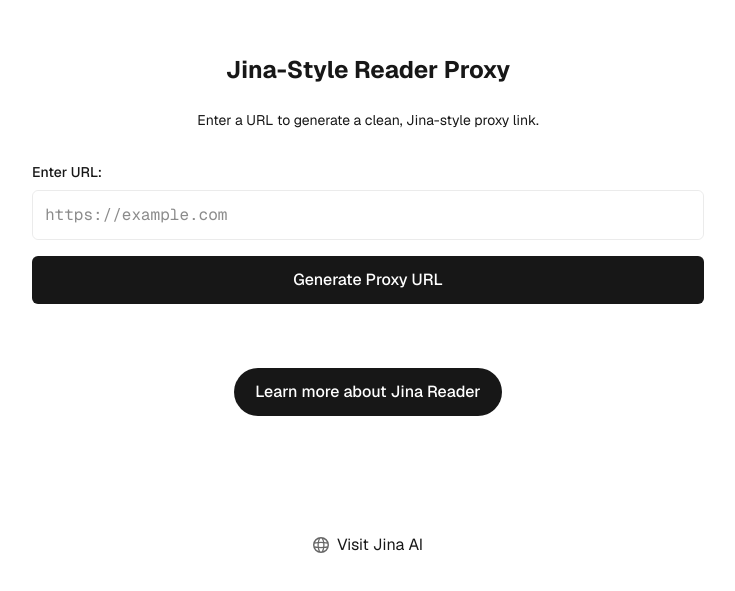
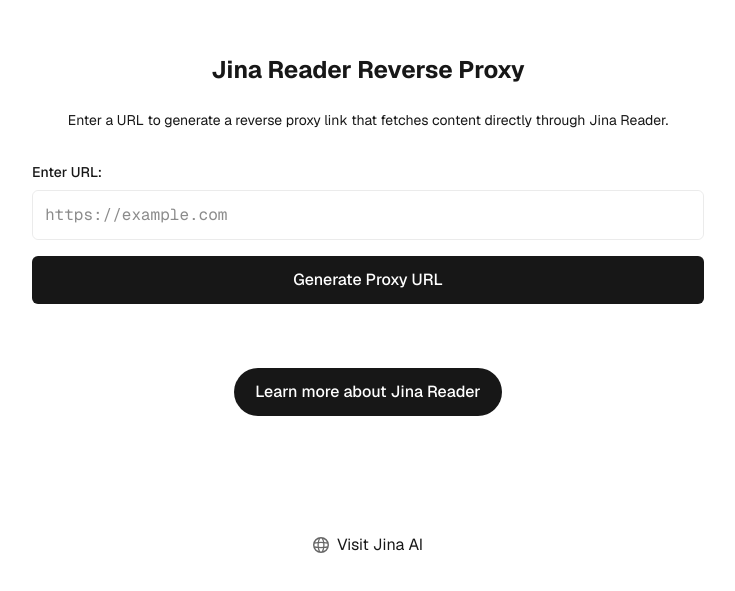
Before and after one commit to Slyracoon23/jina-verify, a Next.js app: page / in a window 1280 px wide. Shown: the part 165-756 px from the top of the page, without its empty margins (272-1007 px from the left). Built offline with nearby package versions, Linux system fonts and the light colour scheme.

Commit message:
Implement reverse proxy functionality in Jina-Style URL Proxy; fetch content from Jina Reader and return with appropriate headers, including error handling for fetch failures.

```diff
--- a/src/app/layout.tsx
+++ b/src/app/layout.tsx
@@ -13,8 +13,8 @@
 });
 
 export const metadata: Metadata = {
-  title: "Jina-Style URL Proxy",
-  description: "Clean, Jina-style proxy for accessing web content through Jina Reader",
+  title: "Jina Reader Reverse Proxy",
+  description: "Serve web content through a Jina Reader reverse proxy",
 };
 
 export default function RootLayout({
--- a/src/app/page.tsx
+++ b/src/app/page.tsx
@@ -8,9 +8,9 @@
     <div className="grid grid-rows-[20px_1fr_20px] items-center justify-items-center min-h-screen p-8 pb-20 gap-16 sm:p-20 font-[family-name:var(--font-geist-sans)]">
       <main className="flex flex-col gap-[32px] row-start-2 items-center w-full max-w-2xl">
         <div className="flex flex-col items-center gap-4 w-full">
-          <h1 className="text-2xl font-bold mb-2">Jina-Style Reader Proxy</h1>
+          <h1 className="text-2xl font-bold mb-2">Jina Reader Reverse Proxy</h1>
           <p className="text-center mb-4 text-sm">
-            Enter a URL to generate a clean, Jina-style proxy link.
+            Enter a URL to generate a reverse proxy link that fetches content directly through Jina Reader.
           </p>
 
           <div className="w-full">
@@ -124,7 +124,7 @@
           </div>
           <div className="overflow-x-auto">
             <p className="text-sm break-all font-[family-name:var(--font-geist-mono)] text-gray-600 dark:text-gray-400 mb-2">
-              This clean URL will proxy your content through Jina Reader
+              This URL will serve content from Jina Reader directly through your proxy
             </p>
             <a
               href={proxyUrl}
--- a/src/app/proxy/[[...slug]]/route.ts
+++ b/src/app/proxy/[[...slug]]/route.ts
@@ -39,18 +39,36 @@
     // Construct the Jina Reader URL
     const jinaReaderUrl = `https://r.jina.ai/${targetUrl}`;
 
-    // Redirect to Jina Reader
-    return NextResponse.redirect(jinaReaderUrl);
+    // Act as a true reverse proxy - fetch content from Jina Reader
+    const response = await fetch(jinaReaderUrl);
 
-    // Alternative: Fetch and return content
-    // const response = await fetch(jinaReaderUrl);
-    // const data = await response.text();
-    // return new NextResponse(data, {
-    //   headers: {
-    //     'Content-Type': 'text/markdown',
-    //   },
-    // });
-  } catch {
-    return NextResponse.json({ error: 'Invalid URL provided' }, { status: 400 });
+    // Check if the fetch was successful
+    if (!response.ok) {
+      return NextResponse.json({
+        error: `Failed to fetch from Jina Reader: ${response.status} ${response.statusText}`
+      }, { status: response.status });
+    }
+
+    // Get the content type from the response
+    const contentType = response.headers.get('content-type') || 'text/markdown';
+
+    // Get the content from the response
+    const content = await response.text();
+
+    // Return the content directly to the client with appropriate headers
+    return new NextResponse(content, {
+      headers: {
+        'Content-Type': contentType,
+        'Access-Control-Allow-Origin': '*',
+        'Cache-Control': 'public, max-age=3600',
+        'X-Proxy-By': 'Jina-Style-Proxy'
+      }
+    });
+  } catch (error) {
+    console.error('Proxy error:', error);
+    return NextResponse.json({
+      error: 'Failed to proxy the content',
+      details: error instanceof Error ? error.message : String(error)
+    }, { status: 500 });
   }
 }
```
